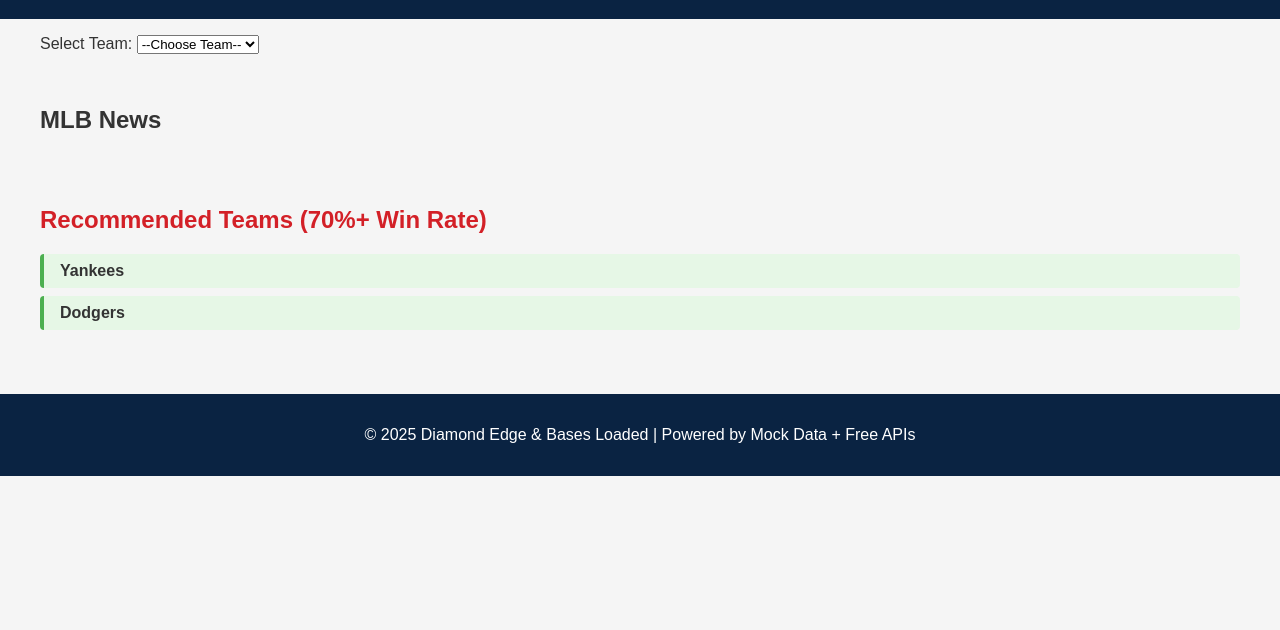
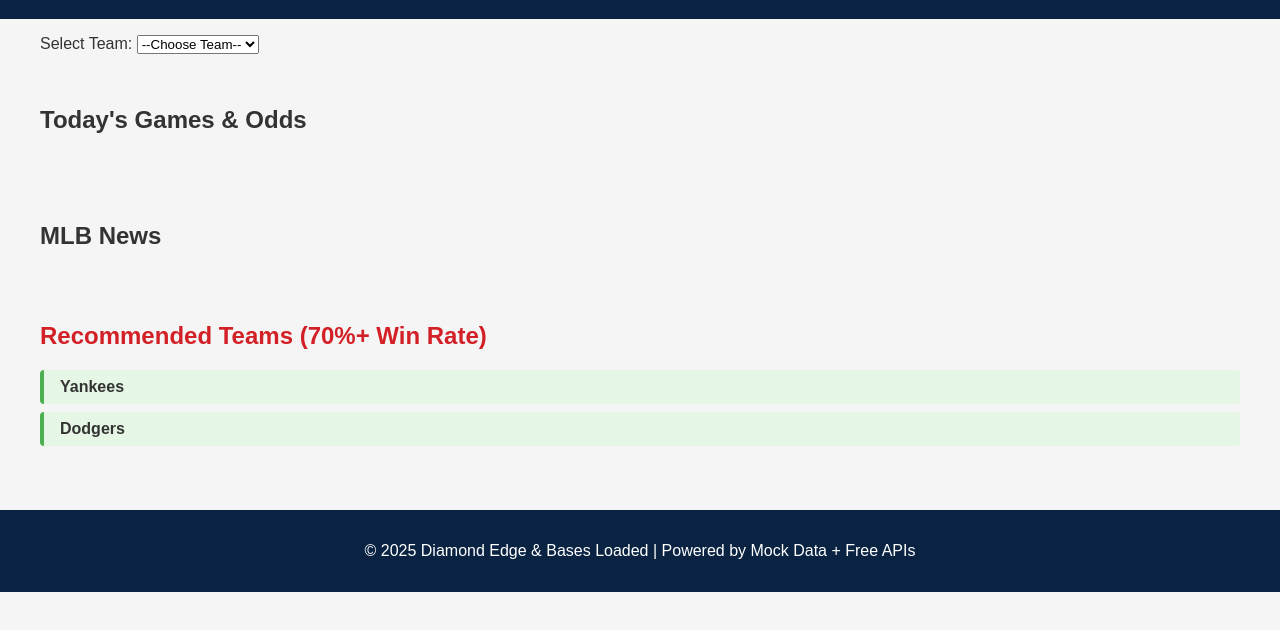
Before and after one commit to SyntaxMarc/Bases-Loaded, a plain HTML site: page index.html in a window 1280 px wide. Shown: the part 130-760 px from the top of the page. Drawn offline with Linux system fonts and the light colour scheme.

Commit message:
Update index.html

```diff
--- a/index.html
+++ b/index.html
@@ -20,8 +20,13 @@
       <option value="Red Sox">Red Sox</option>
       <option value="Dodgers">Dodgers</option>
       <option value="Giants">Giants</option>
-      <!-- Add all teams or dynamically populate via API -->
-    </select>
+      </select>
+  </section>
+
+  <section id="gamesSection">
+    <h2>Today's Games & Odds</h2>
+    <div id="cards-container" class="cards-grid">
+      </div>
   </section>
 
   <section id="gamePanel" style="display:none;">
```
